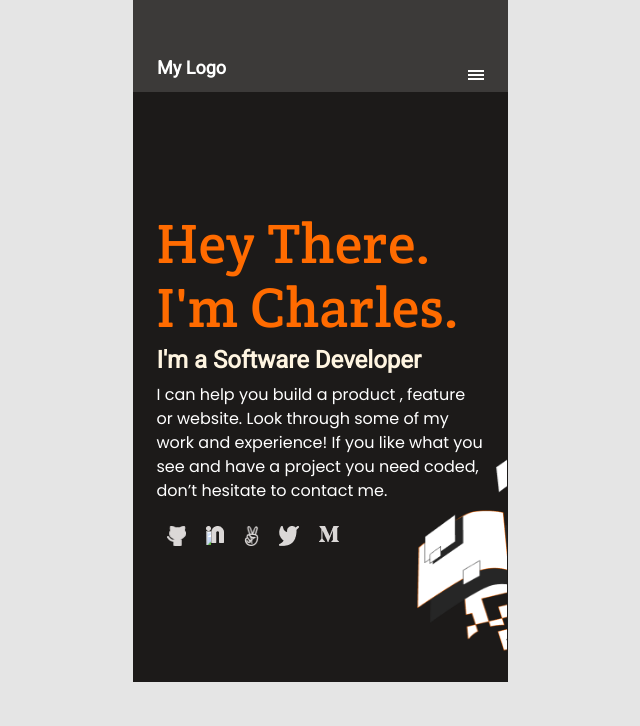
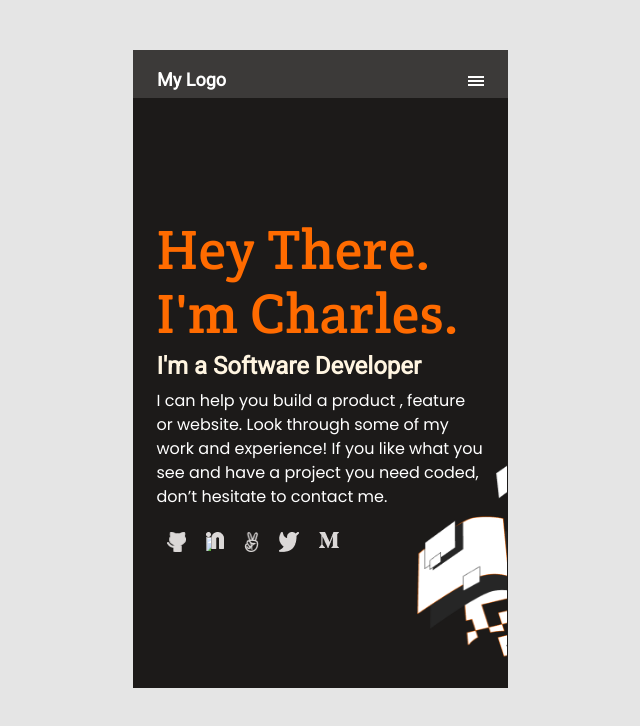
Before and after one commit to forLoop94/Personal-Portfolio_project, a website: page index.html in a window 1280 px wide. Shown: the whole page, without its empty margins (320-960 px from the left). Drawn offline with Linux system fonts and the light colour scheme.

Commit message:
make changes following Code reviewer's comments

```diff
--- a/index.html
+++ b/index.html
@@ -13,8 +13,8 @@
 <body>
   <main>
     <header>
+      <a href="#" class="logo">My Logo</a>
       <nav>
-        <div class="logo">My Logo</div>
         <div id="menu-btn">
           <div class="menu-bar"></div>
           <div class="menu-bar"></div>
@@ -22,17 +22,22 @@
         </div>
       </nav>
     </header>
-    <div id="headline-section">
-      <h1>Hey There. I'm Charles.</h1>
+    <section id="headline-section">
+      <h2>Hey There. I'm Charles.</h2>
       <div id="introduction-text">I'm a Software Developer</div>
-      <div id="brief-description">
+      <p id="brief-description">
         I can help you build a product , feature or website. Look through some of my work and experience! If you like what you see and have a project you need coded,
         don’t hesitate to contact me.
-      </div>
-      <div id="contact">
-        <div class="contact-mode">
+      </p>
+      <div class="social-media">
+        <ul id="contact">
+          <li>
+            <a href="#">
               <img src="images/github-icon.png" alt="github-icon" width="19.99px" height="20px">
-        </div>
+            </a>
+          </li>
+          <li>
+            <a href="#">
               <div class="contact-mode">
                 <div class="linkedIn">
                   <div id="linkedIn-i-o">
@@ -42,18 +47,27 @@
                   <img src="images/linkedIn_n.png" alt="linkedIn-N" width="12.71px" height="16.97px">
                 </div>
               </div>
-        <div class="contact-mode">
+            </a>
+          </li>
+          <li>
+            <a href="#">
               <img src="images/angellist.png" alt="angellist" width="14.97px" height="20px">
-        </div>
-        <div class="contact-mode">
+            </a>
+          </li>
+          <li>
+            <a href="#">
               <img src="images/twitter.png" alt="twitter-icon" width="19.99px" height="19.96px">
-        </div>
-        <div class="contact-mode">
+            </a>
+          </li>
+          <li>
+            <a href="#">
               <img src="images/medium-icon.png" alt="medium-icon" width="20px" height="16px">
-        </div>
+            </a>
+          </li>
+        </ul>
       </div>
       <img class="right-side-image" src="images/Group.png" alt="right-design">
-    </div>
+    </section>
   </main>
 </body>
 </html>
--- a/styles.css
+++ b/styles.css
@@ -10,13 +10,14 @@ body {
   justify-content: center;
 }
 
+main {
+  margin-top: 50px;
+}
+
 header {
-  height: 92px;
+  height: 48px;
   width: 375px;
   background: #3c3a39;
-}
-
-nav {
   display: flex;
   justify-content: space-between;
 }
@@ -25,7 +26,7 @@ nav {
   width: 16px;
   top: 0;
   left: 4px;
-  margin: 68px 24px 24.36px 0;
+  margin: 26px 24px 24.36px 0;
 }
 
 .logo {
@@ -37,7 +38,8 @@ nav {
   line-height: 24px;
   text-align: center;
   color: #fff;
-  margin: 56px 0 0 24px;
+  margin: 18px 0px 0px 24px;
+  text-decoration: none;
 }
 
 .menu-bar {
@@ -59,7 +61,7 @@ nav {
   background: #1c1a19;
 }
 
-h1 {
+h2 {
   height: 124px;
   width: 327px;
   left: 24px;
@@ -101,9 +103,10 @@ h1 {
 #contact {
   display: flex;
   margin-top: 10px;
+  list-style-type: none;
 }
 
-#contact > div {
+#contact > li {
   margin: 10px;
 }
 
```
Also changed, not shown: images/Dark.png (added). Lines whose indentation alone changed are shown as unchanged.
